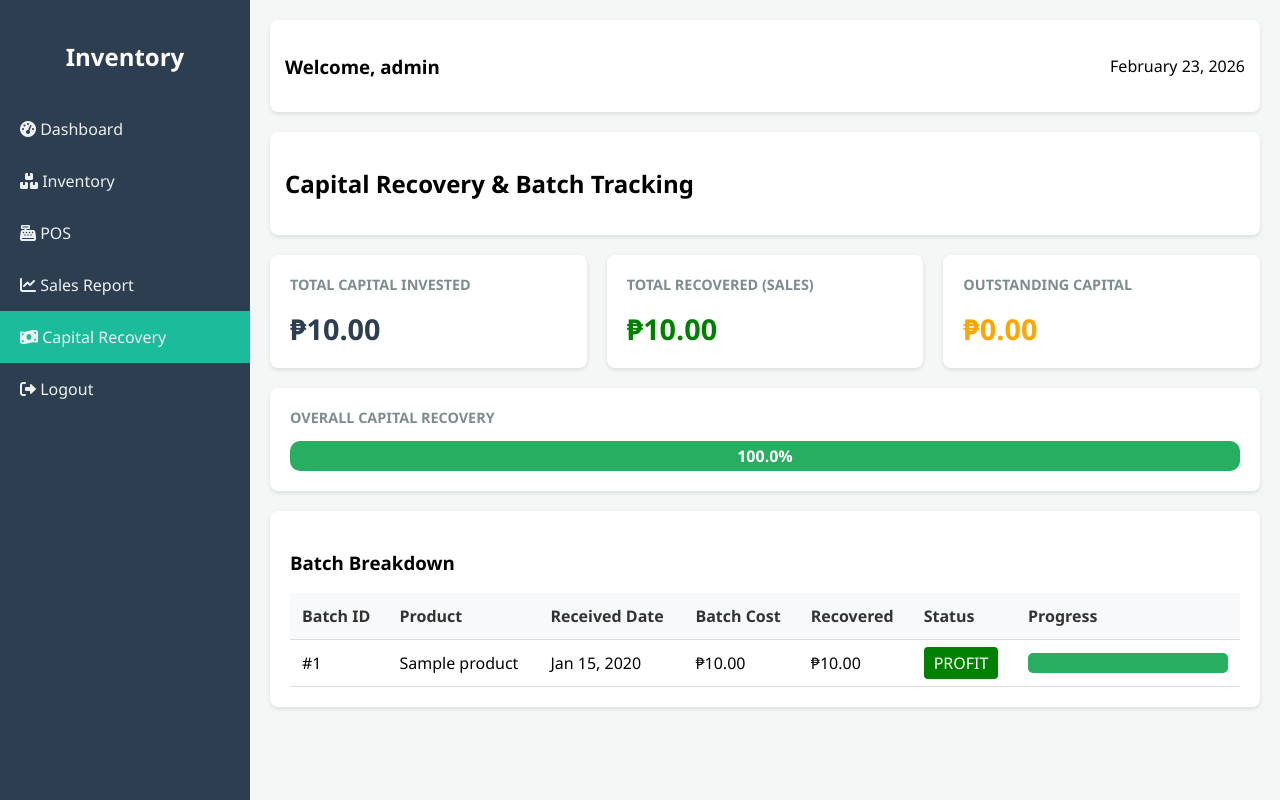
After one commit to keycm/Inventory-System-, a PHP site: page /capital_recovery.php in a window 1280 px wide. The commit adds this page. Run offline with PHP 8.4, Linux system fonts and the light colour scheme; a user stored in the database is signed in; tables that the repository leaves empty hold one stand-in row (values such as "Sample post").

Commit message:
Refactor and enhance Inventory and POS system with Graphs and Capital Recovery
- Implement comprehensive database schema for products, suppliers, categories, batches, sales.
- Create modular PHP structure with `includes/` and `assets/`.
- Implement FIFO stock deduction logic with concurrency control (`FOR UPDATE`).
- Add POS interface with AJAX product search and cart management, now with XSS protection.
- Add management pages for products, categories, suppliers, and stock receiving.
- Secure authentication system with session conflict resolution.
- Professional dashboard with key metrics and corrected links.
- Fix broken dashboard link to `receive_stock.php` and update SQL query.
- Fix XSS vulnerabilities in `pos.php` and `sales_report.php`.
- Add Chart.js graphs to Dashboard (Sales Last 7 Days) and Sales Report (Hourly Sales Trend).
- Add Capital Recovery page to visualize ROI per batch.

Co-authored-by: keycm <172615379+keycm@users.noreply.github.com>

```diff
--- /dev/null
+++ b/BDFE INVENTORY/capital_recovery.php
@@ -0,0 +1,108 @@
+<?php
+require_once 'includes/db.php';
+require_once 'includes/functions.php';
+require_once 'includes/header.php';
+
+// Fetch all batches
+$stmt = $pdo->query("
+    SELECT ib.id, p.name as product_name, ib.total_batch_cost, ib.total_recovered, ib.received_at
+    FROM inventory_batches ib
+    JOIN products p ON ib.product_id = p.id
+    ORDER BY ib.received_at ASC
+");
+$batches = $stmt->fetchAll();
+
+$totalCapital = 0;
+$totalRecovered = 0;
+
+foreach ($batches as $batch) {
+    $totalCapital += $batch['total_batch_cost'];
+    $totalRecovered += $batch['total_recovered'];
+}
+
+$outstandingCapital = max(0, $totalCapital - $totalRecovered);
+$profit = max(0, $totalRecovered - $totalCapital);
+$progress = ($totalCapital > 0) ? ($totalRecovered / $totalCapital) * 100 : 0;
+?>
+
+<div class="top-bar">
+    <h2>Capital Recovery & Batch Tracking</h2>
+</div>
+
+<div class="card-container">
+    <div class="card">
+        <h3>Total Capital Invested</h3>
+        <p><?php echo formatCurrency($totalCapital); ?></p>
+    </div>
+    <div class="card">
+        <h3>Total Recovered (Sales)</h3>
+        <p style="color: green;"><?php echo formatCurrency($totalRecovered); ?></p>
+    </div>
+    <div class="card">
+        <h3>Outstanding Capital</h3>
+        <p style="color: orange;"><?php echo formatCurrency($outstandingCapital); ?></p>
+    </div>
+    <?php if ($profit > 0): ?>
+    <div class="card">
+        <h3>Net Profit</h3>
+        <p style="color: blue;"><?php echo formatCurrency($profit); ?></p>
+    </div>
+    <?php endif; ?>
+</div>
+
+<div class="card-container" style="margin-top: 20px;">
+    <div class="card" style="width: 100%;">
+        <h3>Overall Capital Recovery</h3>
+        <div style="background-color: #eee; border-radius: 10px; height: 30px; margin-top: 10px;">
+            <div style="background-color: #27ae60; height: 100%; border-radius: 10px; width: <?php echo min(100, $progress); ?>%; text-align: center; color: white; line-height: 30px; font-weight: bold;">
+                <?php echo number_format($progress, 1); ?>%
+            </div>
+        </div>
+    </div>
+</div>
+
+<div class="table-container">
+    <h3>Batch Breakdown</h3>
+    <table>
+        <thead>
+            <tr>
+                <th>Batch ID</th>
+                <th>Product</th>
+                <th>Received Date</th>
+                <th>Batch Cost</th>
+                <th>Recovered</th>
+                <th>Status</th>
+                <th>Progress</th>
+            </tr>
+        </thead>
+        <tbody>
+            <?php foreach ($batches as $batch): ?>
+            <?php
+                $batchProgress = ($batch['total_batch_cost'] > 0) ? ($batch['total_recovered'] / $batch['total_batch_cost']) * 100 : 0;
+                $isRecovered = $batch['total_recovered'] >= $batch['total_batch_cost'];
+            ?>
+            <tr>
+                <td>#<?php echo $batch['id']; ?></td>
+                <td><?php echo htmlspecialchars($batch['product_name']); ?></td>
+                <td><?php echo date('M j, Y', strtotime($batch['received_at'])); ?></td>
+                <td><?php echo formatCurrency($batch['total_batch_cost']); ?></td>
+                <td><?php echo formatCurrency($batch['total_recovered']); ?></td>
+                <td>
+                    <?php if ($isRecovered): ?>
+                        <span style="color: white; background-color: green; padding: 5px 10px; border-radius: 4px;">PROFIT</span>
+                    <?php else: ?>
+                        <span style="color: white; background-color: orange; padding: 5px 10px; border-radius: 4px;">RECOVERING</span>
+                    <?php endif; ?>
+                </td>
+                <td style="width: 200px;">
+                    <div style="background-color: #eee; border-radius: 5px; height: 20px;">
+                        <div style="background-color: <?php echo $isRecovered ? '#27ae60' : '#f39c12'; ?>; height: 100%; border-radius: 5px; width: <?php echo min(100, $batchProgress); ?>%;"></div>
+                    </div>
+                </td>
+            </tr>
+            <?php endforeach; ?>
+        </tbody>
+    </table>
+</div>
+
+<?php require_once 'includes/footer.php'; ?>
--- a/BDFE INVENTORY/includes/header.php
+++ b/BDFE INVENTORY/includes/header.php
@@ -14,6 +14,7 @@ requireLogin();
     <title>Inventory System</title>
     <link rel="stylesheet" href="assets/css/style.css">
     <link href="https://cdnjs.cloudflare.com/ajax/libs/font-awesome/6.0.0/css/all.min.css" rel="stylesheet">
+    <script src="https://cdn.jsdelivr.net/npm/chart.js"></script>
 </head>
 <body>
 
@@ -23,6 +24,7 @@ requireLogin();
     <a href="inventory.php" class="<?php echo basename($_SERVER['PHP_SELF']) == 'inventory.php' ? 'active' : ''; ?>"><i class="fas fa-boxes"></i> Inventory</a>
     <a href="pos.php" class="<?php echo basename($_SERVER['PHP_SELF']) == 'pos.php' ? 'active' : ''; ?>"><i class="fas fa-cash-register"></i> POS</a>
     <a href="sales_report.php" class="<?php echo basename($_SERVER['PHP_SELF']) == 'sales_report.php' ? 'active' : ''; ?>"><i class="fas fa-chart-line"></i> Sales Report</a>
+    <a href="capital_recovery.php" class="<?php echo basename($_SERVER['PHP_SELF']) == 'capital_recovery.php' ? 'active' : ''; ?>"><i class="fas fa-money-bill-wave"></i> Capital Recovery</a>
     <a href="logout.php"><i class="fas fa-sign-out-alt"></i> Logout</a>
 </div>
 
```
Also changed, not shown: BDFE INVENTORY/dashboard.php (+48 -0 lines), BDFE INVENTORY/sales_report.php (+55 -0 lines).
